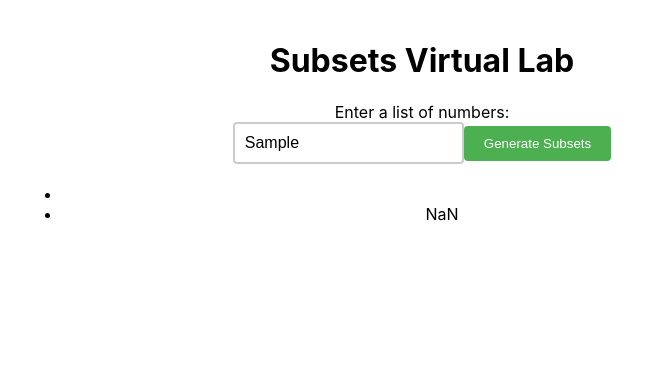
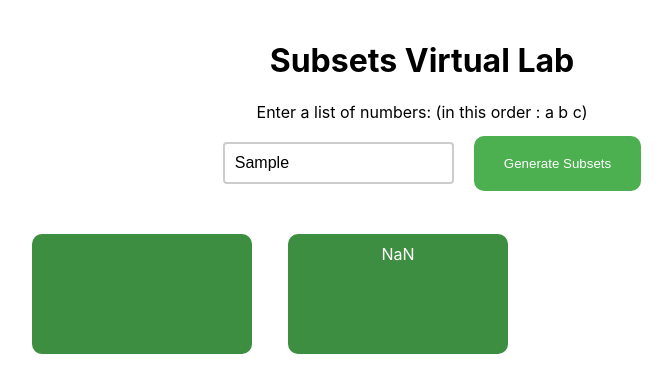
Before and after one commit to vivekmodi1301/Olabs-Subsets, a React (Create React App) app: page / in a window 1280 px wide. Both pictures are taken after typing "Sample" into the empty fields and a click on the button "Generate Subsets". Shown: the top 392 px of the page, without its empty margins (218-890 px from the left). Built offline with nearby package versions, Linux system fonts and the light colour scheme.

Commit message:
Kuber first commit

```diff
--- a/package.json
+++ b/package.json
@@ -8,7 +8,7 @@
     "@testing-library/user-event": "^13.5.0",
     "react": "^18.2.0",
     "react-dom": "^18.2.0",
-    "react-scripts": "5.0.1",
+    "react-scripts": "^5.0.1",
     "web-vitals": "^2.1.4"
   },
   "scripts": {
--- a/public/index.html
+++ b/public/index.html
@@ -24,7 +24,7 @@
       work correctly both with client-side routing and a non-root public URL.
       Learn how to configure a non-root public URL by running `npm run build`.
     -->
-    <title>React App</title>
+    <title>CDAC Olabs - Subsets</title>
   </head>
   <body>
     <noscript>You need to enable JavaScript to run this app.</noscript>
--- a/src/App.js
+++ b/src/App.js
@@ -3,7 +3,7 @@ import Home from '../src/components/Home/Home'
 
 function App() {
   return (
-    <div className="App">
+    <div >
       <Home/>
     </div>
   );
--- a/src/components/Home/Home.css
+++ b/src/components/Home/Home.css
@@ -2,6 +2,8 @@
   margin: 0 auto;
   max-width: 800px;
   padding: 20px;
+  text-align: center;
+  /* display: flex; */
 }
 
 h1 {
@@ -24,11 +26,11 @@ input[type="text"] {
 }
 
 button {
-	background-color: #4CAF50;
+  background-color: #4caf50;
   color: white;
-	padding: 10px 20px;
+  padding: 20px 30px;
   border: none;
-	border-radius: 4px;
+  border-radius: 10px;
   cursor: pointer;
 }
 
@@ -40,3 +42,27 @@ button:hover {
   display: none;
   margin-top: 20px;
 }
+
+.numberInput {
+  padding: 10px 10px;
+  margin: 20px 20px;
+}
+
+.card {
+  min-width: 200px;
+  min-height: 100px;
+  border-radius: 10px;
+  color: white;
+  padding: 10px 10px;
+  margin: 10px 10px;
+  background-color: #3e8e41;
+}
+.containerSub {
+  display: grid;
+
+  grid-template-columns: repeat(5, 1fr);
+
+  grid-auto-rows: auto;
+
+  grid-gap: 1rem;
+}
--- a/src/components/Home/Home.js
+++ b/src/components/Home/Home.js
@@ -27,22 +27,28 @@ export default function Home() {
   };
 
   return (
+    <>
       <div className="container">
         <h1>Subsets Virtual Lab</h1>
         <form>
-        <label htmlFor="numbers">Enter a list of numbers:</label>
-        <input type="text" id="numbers" />
+          <label htmlFor="numbers">
+            Enter a list of numbers: (in this order : a b c)
+          </label>
+          <input type="text" id="numbers" className="numberInput" />
           <button type="button" onClick={handleGenerateSubsets}>
             Generate Subsets
           </button>
         </form>
       <div id="subsets">
-        <ul>
+        <div className="containerSub">
           {subsets.map((subset, index) => (
-            <li key={index}>{subset.join(", ")}</li>
+            <div className="card" key={index}>
+              {subset.join(" \n\n")}
+            </div>
           ))}
-        </ul>
           </div>
         </div>
+      </div>
+    </>
   );
 }
```
Also changed, not shown: 1 other file (tests, documents, lock files or other folders). Lines whose indentation alone changed are shown as unchanged.
